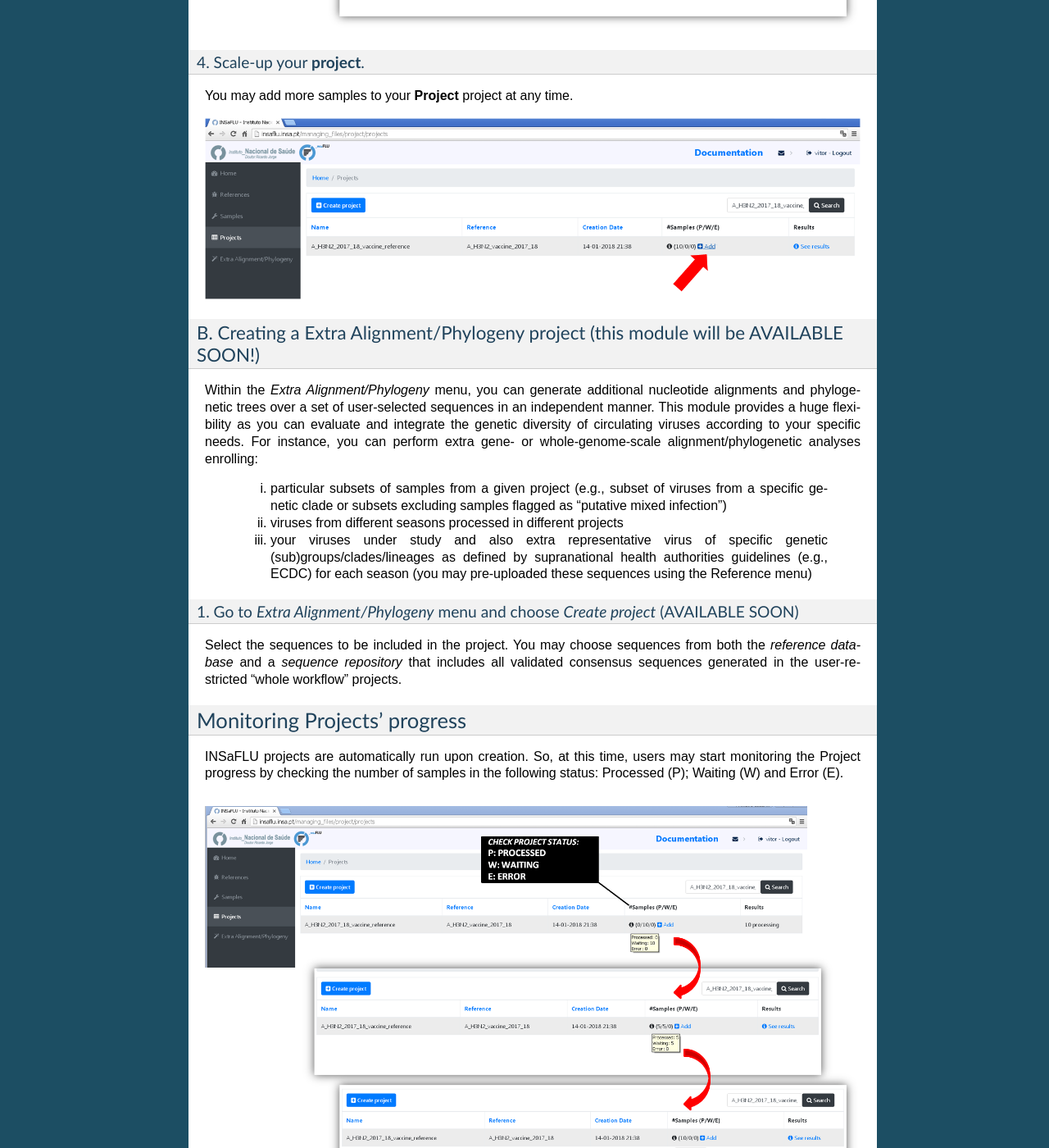
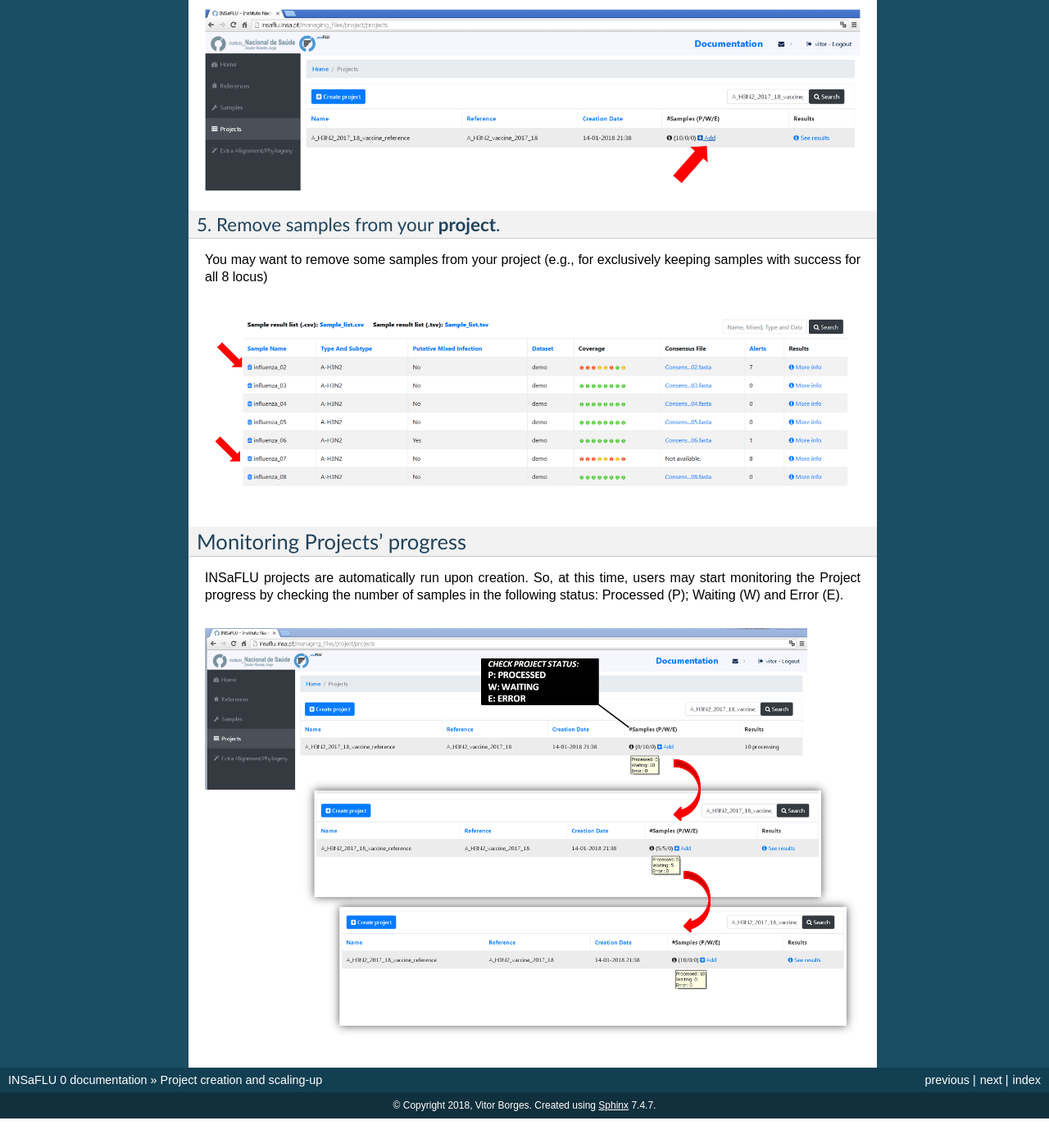
Before and after one commit to INSaFLU/insaflu_docs, a Sphinx documentation site: the page built from docs/project_creation.rst, in a window 1280 px wide and 1400 px high, scrolled down 2465 px. Shown: the whole window at 82% size. Built offline with Sphinx 7.4.7, drawn with Linux system fonts in a browser that asks for light colours; formulas are drawn with MathJax 3; after the commit the page ends 3829 px from its top, so only the background shows below that; some of the changed text lies outside the part shown.

Commit message:
[Add] change log and remove samples

```diff
--- a/docs/project_creation.rst
+++ b/docs/project_creation.rst
@@ -3,20 +3,10 @@ Project creation and scaling-up
 
 One of the main goals of INSaFLU is to make data integration completely flexible and scalable in order to fulfill the analytical demands underlying laboratory surveillance throughout each flu epidemics. As such, INSaFLU allows users to create several projects (each one including multiple user-selected samples) and add more samples to each one as needed. In a dynamic manner, project outputs (e.g., gene- and genome-based alignments and phylogenetic trees) are automatically re-build and cumulatively updated as more samples are added to each project. The outputs are provided to be compatible with multiple downstream applications.
 
-Creating a new project
-++++++++++++++++++++++
+Creating and scaling-up a project
++++++++++++++++++++++++++++++++++
 
-You may create two types of projects at INSaFLU:
-
-- **"Projects" (A)**
-
-- **"Extra Alignment/Phylogeny" (B)**
-
-
-A. Creating and scaling-up a whole workflow Project
--------------------------------------------------------
-
-Within the *Projects* menu, you run the whole INSaFLU bioinformatics pipeline:
+Within the *Projects* menu:
 
 1. Go to *Projects* menu and choose *Create project*
 ....................................................
@@ -55,22 +45,13 @@ You may add more samples to your **Project** project at any time.
 .. image:: _static/create_project_4_scale_up.png
 
 
-B. Creating a Extra Alignment/Phylogeny project (this module will be AVAILABLE SOON!)
--------------------------------------------------------------------------------------
+5. Remove samples from your **project**.
+........................................
 
-Within the *Extra Alignment/Phylogeny* menu, you can generate additional nucleotide alignments and phylogenetic trees over a set of user-selected sequences in an independent manner. This module provides a huge flexibility as you can evaluate and integrate the genetic diversity of circulating viruses according to your specific needs. For instance, you can perform extra gene- or whole-genome-scale alignment/phylogenetic analyses enrolling:
+You may want to remove some samples from your project (e.g., for exclusively keeping samples with success for all 8 locus)
 
-	i. particular subsets of samples from a given project (e.g., subset of viruses from a specific genetic clade or subsets excluding samples flagged as “putative mixed infection”)
+.. image:: _static/create_project_5_remove_samples.png
 
-	ii. viruses from different seasons processed in different projects
-
-	iii. your viruses under study and also extra representative virus of specific genetic (sub)groups/clades/lineages as defined by supranational health authorities guidelines (e.g., ECDC) for each season (you may pre-uploaded these sequences using the Reference menu)
-
-
-1. Go to *Extra Alignment/Phylogeny* menu and choose *Create project* (AVAILABLE SOON)
-......................................................................................
-
-Select the sequences to be included in the project. You may choose sequences from both the *reference database* and a *sequence repository* that includes all validated consensus sequences generated in the user-restricted “whole workflow” projects.
 
 
 Monitoring Projects' progress
```
Also changed, not shown: docs/change_log.rst (+33 -5 lines), docs/_static/create_project_5_remove_samples.png (added).
